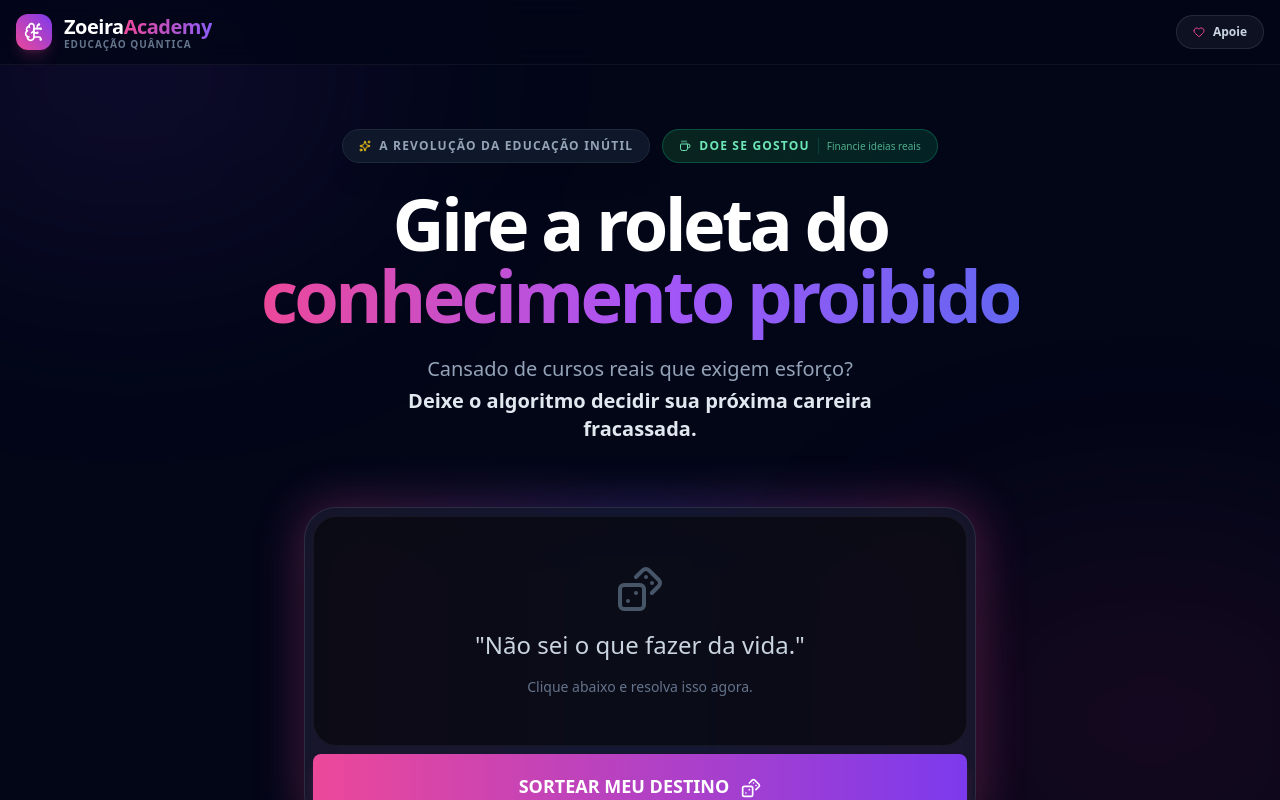
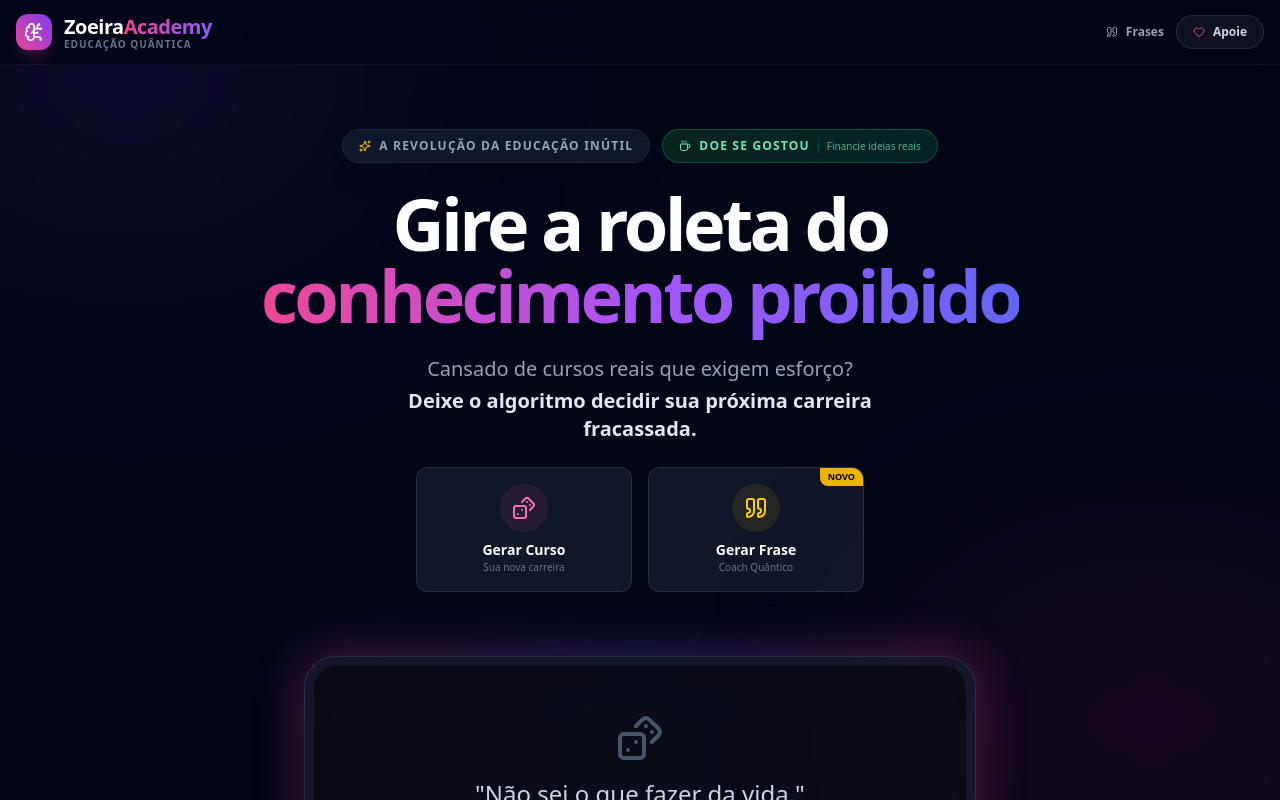
Before and after one commit to C4stro/Zoeira-Academy, a React (Vite) app: page / in a window 1280 px wide. Shown: the top 800 px of the page. Built offline with nearby package versions, Linux system fonts and the light colour scheme.

Commit message:
fix: innital commit

```diff
--- a/App.tsx
+++ b/App.tsx
@@ -3,7 +3,7 @@ import { generateCourseContent, generateAbsurdQuote } from './services/geminiSer
 import { Course } from './types';
 import { CourseCard } from './components/CourseCard';
 import { Button } from './components/Button';
-import { Sparkles, BrainCircuit, Dices, Loader2, Zap, Coffee, Copy, Check, Heart, History, RotateCcw, Trash2, GraduationCap, ArrowRight, Share2, Quote, Camera, MessageCircle, Twitter, Link as LinkIcon } from 'lucide-react';
+import { Sparkles, BrainCircuit, Dices, Loader2, Zap, Coffee, Copy, Check, Heart, History, RotateCcw, Trash2, GraduationCap, ArrowRight, Share2, Quote, Camera, MessageCircle, Twitter, Link as LinkIcon, ArrowDown } from 'lucide-react';
 
 const ABSURD_TOPICS = [
   // Clássicos
@@ -205,8 +205,8 @@ function App() {
     setTimeout(() => setPixCopied(false), 2000);
   };
 
-  const scrollToDonation = () => {
-    document.getElementById('donation-section')?.scrollIntoView({ behavior: 'smooth' });
+  const scrollToSection = (id: string) => {
+    document.getElementById(id)?.scrollIntoView({ behavior: 'smooth' });
   };
 
   return (
@@ -234,7 +234,14 @@ function App() {
           </div>
           <div className="flex items-center gap-3">
              <button
-                onClick={scrollToDonation}
+                onClick={() => scrollToSection('quotes-tool')}
+                className="hidden sm:flex items-center gap-2 text-xs font-bold text-slate-400 hover:text-white transition-colors"
+             >
+                <Quote className="w-3 h-3" />
+                Frases
+             </button>
+             <button
+                onClick={() => scrollToSection('donation-section')}
                 className="hidden md:flex items-center gap-2 text-xs font-bold text-slate-300 hover:text-white bg-white/5 hover:bg-white/10 px-4 py-2 rounded-full border border-white/10 transition-all group"
              >
                 <Heart className="w-3 h-3 text-pink-500 group-hover:scale-125 transition-transform" />
@@ -259,7 +266,7 @@ function App() {
 
                   {/* Botão Pix Solicitado */}
                   <button
-                    onClick={scrollToDonation}
+                    onClick={() => scrollToSection('donation-section')}
                     className="inline-flex items-center px-4 py-2 rounded-full bg-gradient-to-r from-green-900/40 to-emerald-900/40 border border-emerald-500/30 text-emerald-300 text-xs font-bold uppercase tracking-widest hover:bg-emerald-900/60 transition-colors cursor-pointer group"
                     title="Isso vai financiar outras ideias reais e importantes"
                   >
@@ -282,10 +289,37 @@ function App() {
                   Cansado de cursos reais que exigem esforço?
                   <strong className="text-slate-200 font-semibold block mt-1">Deixe o algoritmo decidir sua próxima carreira fracassada.</strong>
               </p>
+
+              {/* QUICK NAV: Choose your poison */}
+              <div className="grid grid-cols-2 gap-4 w-full max-w-md mt-4">
+                  <button
+                    onClick={() => scrollToSection('roulette-tool')}
+                    className="flex flex-col items-center p-4 rounded-xl bg-slate-800/50 border border-white/10 hover:bg-slate-800 hover:border-pink-500/50 transition-all group active:scale-95"
+                  >
+                     <div className="p-3 bg-pink-500/10 rounded-full mb-2 group-hover:scale-110 transition-transform">
+                        <Dices className="w-6 h-6 text-pink-400" />
+                     </div>
+                     <span className="font-bold text-sm text-white">Gerar Curso</span>
+                     <span className="text-[10px] text-slate-500">Sua nova carreira</span>
+                  </button>
+
+                  <button
+                    onClick={() => scrollToSection('quotes-tool')}
+                    className="flex flex-col items-center p-4 rounded-xl bg-slate-800/50 border border-white/10 hover:bg-slate-800 hover:border-yellow-500/50 transition-all group active:scale-95 relative overflow-hidden"
+                  >
+                     <div className="absolute top-0 right-0 px-2 py-0.5 bg-yellow-500 text-[9px] font-bold text-black rounded-bl-lg">NOVO</div>
+                     <div className="p-3 bg-yellow-500/10 rounded-full mb-2 group-hover:scale-110 transition-transform">
+                        <Quote className="w-6 h-6 text-yellow-400" />
+                     </div>
+                     <span className="font-bold text-sm text-white">Gerar Frase</span>
+                     <span className="text-[10px] text-slate-500">Coach Quântico</span>
+                  </button>
+              </div>
+
             </div>
 
             {/* The "Roulette" Interface */}
-            <div className="w-full max-w-2xl relative group">
+            <div id="roulette-tool" className="w-full max-w-2xl relative group scroll-mt-24">
                 {/* Glow behind the card */}
                 <div className="absolute -inset-1 bg-gradient-to-r from-pink-500 via-violet-500 to-pink-500 rounded-[2rem] opacity-30 group-hover:opacity-50 blur-xl transition duration-500 animate-gradient-x"></div>
 
@@ -335,8 +369,14 @@ function App() {
               </div>
             )}
 
+            {/* Visual Separation / Arrow Down */}
+            <div className="flex flex-col items-center justify-center space-y-2 opacity-50 animate-bounce">
+                <span className="text-[10px] uppercase tracking-widest">Tem mais lixo digital abaixo</span>
+                <ArrowDown className="w-4 h-4" />
+            </div>
+
             {/* IMPACT QUOTE GENERATOR SECTION */}
-            <div className="w-full max-w-3xl mt-12 pt-12 border-t border-white/5">
+            <div id="quotes-tool" className="w-full max-w-3xl mt-12 pt-12 border-t border-white/5 scroll-mt-24">
                 <div className="text-center mb-8">
                     <h2 className="text-2xl md:text-3xl font-black text-white flex items-center justify-center gap-2 mb-2">
                         <Quote className="w-6 h-6 text-yellow-400 fill-yellow-400" />
```
